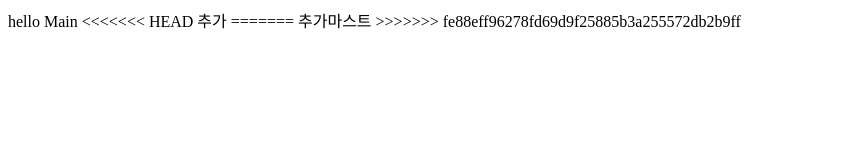
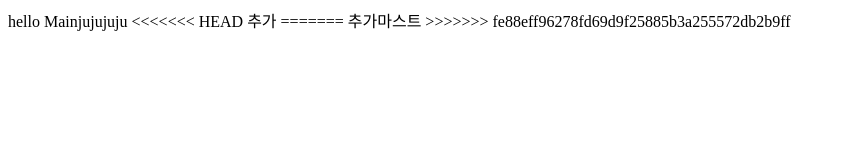
Before and after one commit to Jbiscode/wsl-ubuntu, a plain HTML site: page index.html in a window 1280 px wide. Shown: the whole page, without its empty margins (0-846 px from the left). Drawn offline with Linux system fonts and the light colour scheme.

Commit message:
Update index.html

```diff
--- a/index.html
+++ b/index.html
@@ -7,7 +7,7 @@
     <title>Document</title>
 </head>
 <body>
-    hello Main
+    hello Mainjujujuju
 </body>
 </html>
 <<<<<<< HEAD
```
